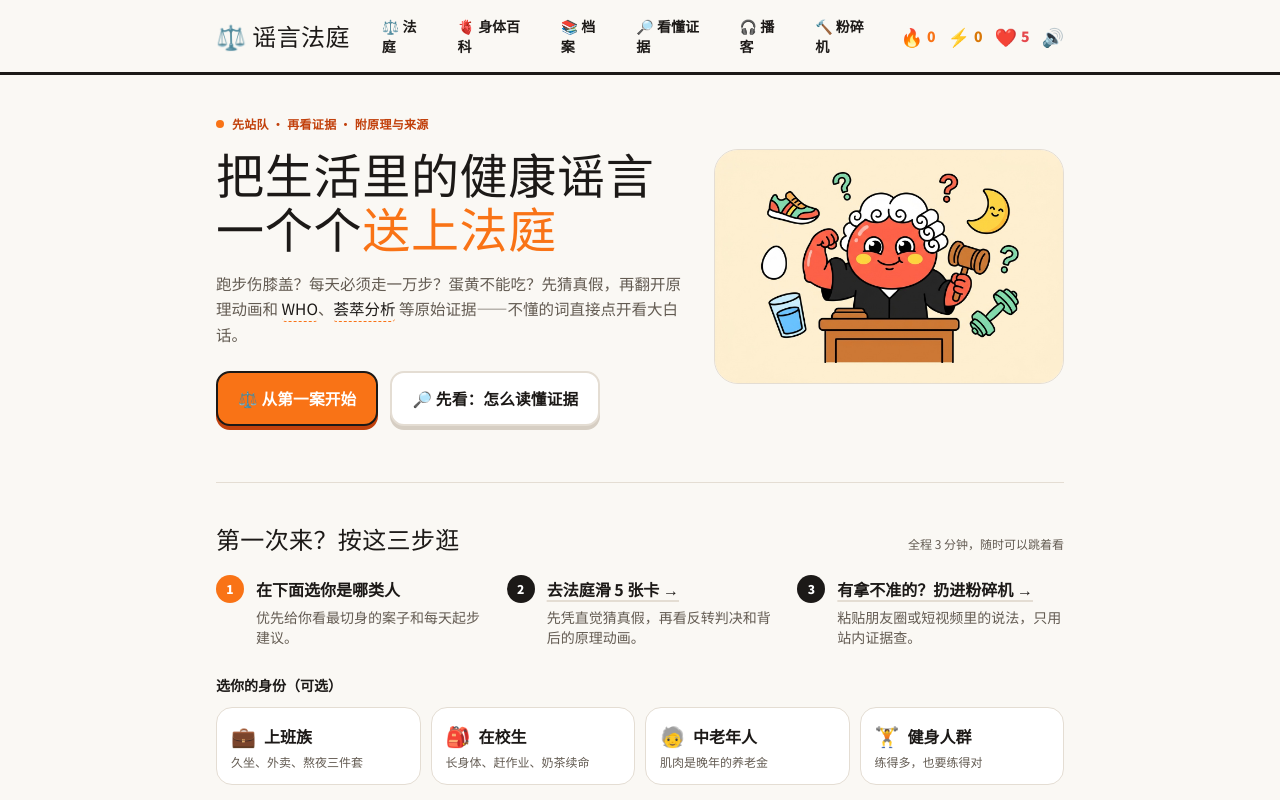
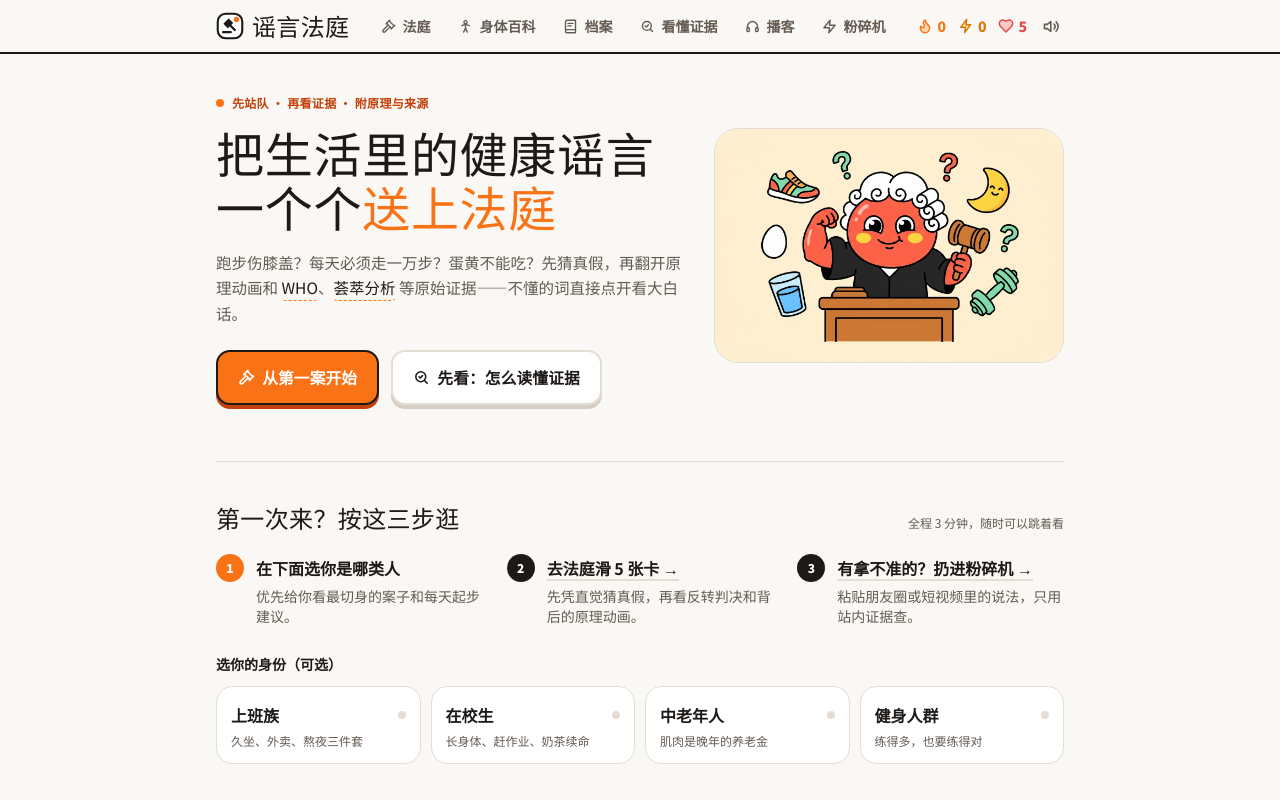
Before and after one commit to nuts-and-bytes/health-heystone, a Next.js app: page / in a window 1280 px wide. Shown: the top 800 px of the page. Built offline with nearby package versions, Linux system fonts and the light colour scheme; a small style sheet from the web is missing.

Commit message:
refactor: 去emoji AI味，顶栏/底栏/Logo与首页全面换为统一手绘墨线SVG图标

```diff
--- a/src/components/AudiencePicker.tsx
+++ b/src/components/AudiencePicker.tsx
@@ -23,9 +23,9 @@ export default function AudiencePicker({ compact = false }: { compact?: boolean
                 : "border-line bg-white hover:border-ink/40"
             }`}
           >
-            <div className="flex items-center gap-2">
-              <span className="text-xl">{a.emoji}</span>
+            <div className="flex items-center justify-between gap-2">
               <span className="font-bold text-ink">{a.label}</span>
+              <span className={`h-2 w-2 rounded-full ${active ? "bg-accent" : "bg-line"}`} />
             </div>
             <p className="mt-1 text-xs text-ink-soft">{a.tagline}</p>
           </button>
--- a/src/components/Home.tsx
+++ b/src/components/Home.tsx
@@ -9,6 +9,7 @@ import { useGame } from "@/lib/game";
 import { Term } from "./Term";
 import Mascot from "./Mascot";
 import AudiencePicker from "./AudiencePicker";
+import { IconEvidence, IconGavel } from "./Icons";
 
 function dailyCase() {
   const d = new Date();
@@ -47,10 +48,12 @@ export default function Home() {
           </p>
           <div className="mt-6 flex flex-wrap items-center gap-3">
             <Link href="/court" className="btn">
-              ⚖️ {done > 0 ? `继续审案（已审 ${done}/25）` : "从第一案开始"}
+              <IconGavel width={17} height={17} />
+              <span>{done > 0 ? `继续审案（已审 ${done}/25）` : "从第一案开始"}</span>
             </Link>
             <Link href="/guide" className="btn btn-white">
-              🔎 先看：怎么读懂证据
+              <IconEvidence width={17} height={17} />
+              <span>先看：怎么读懂证据</span>
             </Link>
           </div>
         </div>
@@ -154,21 +157,21 @@ export default function Home() {
         </div>
       </section>
 
-      {/* 4. 更多逛法：清爽三栏文字导航（告别彩虹大卡片墙） */}
+      {/* 4. 更多逛法：清爽三栏文字导航（告别彩虹大卡片墙与 emoji 堆砌） */}
       <section className="grid gap-6 border-t border-line pt-10 sm:grid-cols-3">
         <Link href="/body" className="group block">
-          <p className="text-xs font-bold text-accent-dark">按部位查</p>
-          <h3 className="font-display mt-1 text-2xl text-ink group-hover:text-accent-dark">🫀 身体地图 →</h3>
-          <p className="mt-1 text-sm text-ink-soft">点膝盖、肌肉、肠胃或大脑，直接看和那个部位有关的谣言。</p>
+          <p className="text-xs font-bold text-accent-dark">按部位与角色</p>
+          <h3 className="font-display mt-1 text-2xl text-ink group-hover:text-accent-dark">认识你的身体 →</h3>
+          <p className="mt-1 text-sm text-ink-soft">点膝盖、肌肉或看看肾上腺、胆固醇的小人动画科普。</p>
         </Link>
         <Link href="/advice" className="group block">
           <p className="text-xs font-bold text-accent-dark">照着做就行</p>
-          <h3 className="font-display mt-1 text-2xl text-ink group-hover:text-accent-dark">🃏 最低有效剂量 →</h3>
+          <h3 className="font-display mt-1 text-2xl text-ink group-hover:text-accent-dark">最低有效剂量 →</h3>
           <p className="mt-1 text-sm text-ink-soft">不用一步到位，翻面看每条权威建议背后的原因和出处。</p>
         </Link>
         <Link href="/quiz" className="group block">
           <p className="text-xs font-bold text-accent-dark">10 题挑战</p>
-          <h3 className="font-display mt-1 text-2xl text-ink group-hover:text-accent-dark">🏆 健康常识段位 →</h3>
+          <h3 className="font-display mt-1 text-2xl text-ink group-hover:text-accent-dark">健康常识段位 →</h3>
           <p className="mt-1 text-sm text-ink-soft">从「吃瓜群众」到「首席大法官」，测测你能识破几条。</p>
         </Link>
       </section>
@@ -177,7 +180,7 @@ export default function Home() {
       <section className="flex flex-col gap-4 border-t border-line pt-10 sm:flex-row sm:items-center sm:justify-between">
         <div className="max-w-xl">
           <p className="text-xs font-bold text-accent-dark">
-            🎧 灵感来源 · {ep.show} {ep.vol}
+            灵感来源 · {ep.show} {ep.vol}
           </p>
           <h2 className="font-display mt-1 text-2xl text-ink">{ep.title}</h2>
           <p className="mt-1 text-sm text-ink-soft">{ep.hook}</p>
--- /dev/null
+++ b/src/components/Icons.tsx
@@ -0,0 +1,141 @@
+import type { SVGProps } from "react";
+
+type P = SVGProps<SVGSVGElement>;
+
+const base = (p: P): P => ({
+  width: 18,
+  height: 18,
+  viewBox: "0 0 24 24",
+  fill: "none",
+  stroke: "currentColor",
+  strokeWidth: 2.2,
+  strokeLinecap: "round",
+  strokeLinejoin: "round",
+  "aria-hidden": true,
+  ...p,
+});
+
+/** 站点专属 Logo 徽章：手绘墨线法槌 + 唯一橙色重点圆点 */
+export function BrandMark(p: P) {
+  return (
+    <svg width={28} height={28} viewBox="0 0 32 32" fill="none" aria-hidden {...p}>
+      <rect x="2" y="2" width="28" height="28" rx="9" fill="#FFF" stroke="#1c1917" strokeWidth="2.4" />
+      {/* 橙色小圆点（小橙呼应） */}
+      <circle cx="23.5" cy="8.5" r="3" fill="#F97316" />
+      {/* 简洁法槌 */}
+      <path d="M9.5 13.5l5-5 4 4-5 5-4-4Z" fill="#1c1917" stroke="#1c1917" strokeWidth="1.8" strokeLinejoin="round" />
+      <path d="M15.5 14.5l6 6" stroke="#1c1917" strokeWidth="2.6" strokeLinecap="round" />
+      <path d="M8 23h9" stroke="#1c1917" strokeWidth="2.4" strokeLinecap="round" />
+    </svg>
+  );
+}
+
+export function IconGavel(p: P) {
+  return (
+    <svg {...base(p)}>
+      <path d="m14 13-7.5 7.5c-.83.83-2.17.83-3 0a2.12 2.12 0 0 1 0-3L11 10" />
+      <path d="m16 16 6-6" />
+      <path d="m8 8 6-6" />
+      <path d="m9 7 8 8" />
+      <path d="m21 11-8-8" />
+    </svg>
+  );
+}
+
+export function IconBody(p: P) {
+  return (
+    <svg {...base(p)}>
+      <circle cx="12" cy="5" r="2.5" />
+      <path d="M6 10.5c2-1 4-1.5 6-1.5s4 .5 6 1.5" />
+      <path d="M12 9v6" />
+      <path d="m9 21 3-6 3 6" />
+    </svg>
+  );
+}
+
+export function IconArchive(p: P) {
+  return (
+    <svg {...base(p)}>
+      <path d="M4 19.5v-15A2.5 2.5 0 0 1 6.5 2H19a1 1 0 0 1 1 1v18a1 1 0 0 1-1 1H6.5a1 1 0 0 1 0-5H20" />
+      <path d="M8 7h8" />
+      <path d="M8 11h5" />
+    </svg>
+  );
+}
+
+export function IconEvidence(p: P) {
+  return (
+    <svg {...base(p)}>
+      <circle cx="11" cy="11" r="7" />
+      <path d="m20 20-3.5-3.5" />
+      <path d="m8.5 11 1.7 1.7 3.3-3.4" />
+    </svg>
+  );
+}
+
+export function IconPodcast(p: P) {
+  return (
+    <svg {...base(p)}>
+      <path d="M4 14v-2a8 8 0 0 1 16 0v2" />
+      <rect x="3" y="14" width="4" height="6" rx="1.5" />
+      <rect x="17" y="14" width="4" height="6" rx="1.5" />
+    </svg>
+  );
+}
+
+export function IconSmash(p: P) {
+  return (
+    <svg {...base(p)}>
+      <path d="M13 2 3 14h9l-1 8 10-12h-9l1-8Z" />
+    </svg>
+  );
+}
+
+export function IconFlame(p: P) {
+  return (
+    <svg {...base(p)}>
+      <path d="M12 3q1 4 4 6.5t3 5.5a1 1 0 0 1-14 0 5 5 0 0 1 1-3 1 1 0 0 0 5 0c0-2-1.5-3-1.5-5q0-2 2.5-4" />
+    </svg>
+  );
+}
+
+export function IconBolt(p: P) {
+  return (
+    <svg {...base(p)}>
+      <path d="M13 2 4 14h7l-1 8 9-12h-7l1-8Z" />
+    </svg>
+  );
+}
+
+export function IconHeart(p: P) {
+  return (
+    <svg {...base(p)}>
+      <path d="M19 14c1.49-1.46 3-3.21 3-5.5A5.5 5.5 0 0 0 16.5 3c-1.76 0-3 .5-4.5 2-1.5-1.5-2.74-2-4.5-2A5.5 5.5 0 0 0 2 8.5c0 2.3 1.5 4.05 3 5.5l7 7Z" />
+    </svg>
+  );
+}
+
+export function IconVolume({ muted, ...p }: P & { muted: boolean }) {
+  return muted ? (
+    <svg {...base(p)}>
+      <path d="M11 5 6 9H2v6h4l5 4V5Z" />
+      <path d="m22 9-6 6" />
+      <path d="m16 9 6 6" />
+    </svg>
+  ) : (
+    <svg {...base(p)}>
+      <path d="M11 5 6 9H2v6h4l5 4V5Z" />
+      <path d="M15.5 8.5a5 5 0 0 1 0 7" />
+      <path d="M18.5 5.5a9 9 0 0 1 0 13" />
+    </svg>
+  );
+}
+
+export function IconArrowRight(p: P) {
+  return (
+    <svg {...base(p)}>
+      <path d="M5 12h14" />
+      <path d="m13 6 6 6-6 6" />
+    </svg>
+  );
+}
--- a/src/components/TopBar.tsx
+++ b/src/components/TopBar.tsx
@@ -5,35 +5,60 @@ import { usePathname } from "next/navigation";
 import { motion, AnimatePresence } from "motion/react";
 import { game, useGame } from "@/lib/game";
 import { getAudience } from "@/data/audiences";
+import {
+  BrandMark,
+  IconArchive,
+  IconBody,
+  IconBolt,
+  IconEvidence,
+  IconFlame,
+  IconGavel,
+  IconHeart,
+  IconPodcast,
+  IconSmash,
+  IconVolume,
+} from "./Icons";
 
 const NAV = [
-  { href: "/court", label: "法庭", emoji: "⚖️" },
-  { href: "/body", label: "身体百科", emoji: "🫀" },
-  { href: "/cases", label: "档案", emoji: "📚" },
-  { href: "/guide", label: "看懂证据", emoji: "🔎" },
-  { href: "/podcasts", label: "播客", emoji: "🎧" },
-  { href: "/smash", label: "粉碎机", emoji: "🔨" },
+  { href: "/court", label: "法庭", Icon: IconGavel },
+  { href: "/body", label: "身体百科", Icon: IconBody },
+  { href: "/cases", label: "档案", Icon: IconArchive },
+  { href: "/guide", label: "看懂证据", Icon: IconEvidence },
+  { href: "/podcasts", label: "播客", Icon: IconPodcast },
+  { href: "/smash", label: "粉碎机", Icon: IconSmash },
 ];
 
 const MOBILE_NAV = [
-  { href: "/court", label: "法庭", emoji: "⚖️" },
-  { href: "/body", label: "身体", emoji: "🫀" },
-  { href: "/cases", label: "档案", emoji: "📚" },
-  { href: "/guide", label: "证据", emoji: "🔎" },
-  { href: "/smash", label: "粉碎机", emoji: "🔨" },
+  { href: "/court", label: "法庭", Icon: IconGavel },
+  { href: "/body", label: "身体", Icon: IconBody },
+  { href: "/cases", label: "档案", Icon: IconArchive },
+  { href: "/guide", label: "证据", Icon: IconEvidence },
+  { href: "/smash", label: "粉碎机", Icon: IconSmash },
 ];
 
-function Stat({ icon, value, color, label }: { icon: string; value: number; color: string; label: string }) {
+function Stat({
+  Icon,
+  value,
+  color,
+  fill,
+  label,
+}: {
+  Icon: typeof IconFlame;
+  value: number;
+  color: string;
+  fill?: string;
+  label: string;
+}) {
   return (
-    <span className="flex items-center gap-1 font-black tabular-nums" style={{ color }} aria-label={label} title={label}>
-      <span className="text-lg">{icon}</span>
+    <span className="flex items-center gap-1 font-extrabold tabular-nums" style={{ color }} aria-label={label} title={label}>
+      <Icon width={16} height={16} fill={fill ?? "none"} />
       <AnimatePresence mode="popLayout">
         <motion.span
           key={value}
-          initial={{ y: -12, opacity: 0, scale: 1.35 }}
+          initial={{ y: -10, opacity: 0, scale: 1.25 }}
           animate={{ y: 0, opacity: 1, scale: 1 }}
-          exit={{ y: 12, opacity: 0 }}
-          transition={{ type: "spring", stiffness: 500, damping: 22 }}
+          exit={{ y: 10, opacity: 0 }}
+          transition={{ type: "spring", stiffness: 480, damping: 22 }}
         >
           {value}
         </motion.span>
@@ -49,25 +74,28 @@ export default function TopBar() {
 
   return (
     <>
-      <header className="sticky top-0 z-40 border-b-[3px] border-ink bg-cream/95 backdrop-blur">
+      <header className="sticky top-0 z-40 border-b-[2.5px] border-ink bg-cream/95 backdrop-blur">
         <div className="mx-auto flex max-w-4xl items-center gap-3 px-4 py-2.5 sm:px-6">
-          <Link href="/" className="font-display flex shrink-0 items-center gap-1.5 text-2xl leading-none text-ink">
-            <span className="animate-wiggle inline-block">⚖️</span>
-            <span>谣言法庭</span>
+          <Link href="/" className="group flex shrink-0 items-center gap-2 text-ink">
+            <BrandMark className="transition-transform group-hover:-rotate-6" />
+            <span className="font-display text-2xl leading-none">谣言法庭</span>
           </Link>
 
           <nav className="ml-2 hidden items-center gap-1 md:flex">
-            {NAV.map((n) => {
-              const active = path.startsWith(n.href);
+            {NAV.map(({ href, label, Icon }) => {
+              const active = path.startsWith(href);
               return (
                 <Link
-                  key={n.href}
-                  href={n.href}
-                  className={`rounded-xl border-2 px-2.5 py-1 text-sm font-bold transition ${
-                    active ? "border-ink bg-[#ffd23f] text-ink" : "border-transparent text-ink hover:border-ink hover:bg-white"
+                  key={href}
+                  href={href}
+                  className={`inline-flex items-center gap-1.5 rounded-xl border-2 px-2.5 py-1 text-sm font-bold transition ${
+                    active
+                      ? "border-ink bg-accent-soft text-accent-dark"
+                      : "border-transparent text-ink-soft hover:border-ink/20 hover:bg-white hover:text-ink"
                   }`}
                 >
-                  {n.emoji} {n.label}
+                  <Icon width={15} height={15} />
+                  <span>{label}</span>
                 </Link>
               );
             })}
@@ -77,36 +105,40 @@ export default function TopBar() {
             {aud && (
               <button
                 onClick={() => game.setAudience(null)}
-                className="hidden cursor-pointer rounded-full border-2 border-ink bg-white px-2 py-0.5 text-xs font-bold sm:inline-flex"
+                className="hidden cursor-pointer rounded-full border-2 border-ink bg-white px-2.5 py-0.5 text-xs font-bold text-ink transition hover:bg-accent-soft sm:inline-flex"
                 title="切换身份"
               >
-                {aud.emoji} {aud.label}
+                {aud.label}
               </button>
             )}
-            <Stat icon="🔥" value={g.streak} color="#f97316" label="连续天数" />
-            <Stat icon="⚡" value={g.xp} color="#d97706" label="经验值" />
-            <Stat icon="❤️" value={g.hearts} color="var(--red)" label="今日红心" />
-            <button onClick={() => game.toggleMute()} className="cursor-pointer text-lg" aria-label={g.muted ? "打开音效" : "关闭音效"}>
-              {g.muted ? "🔇" : "🔊"}
+            <Stat Icon={IconFlame} value={g.streak} color="#f97316" fill="#fed7aa" label="连续天数" />
+            <Stat Icon={IconBolt} value={g.xp} color="#d97706" fill="#fde68a" label="经验值" />
+            <Stat Icon={IconHeart} value={g.hearts} color="var(--red)" fill="#fecaca" label="今日红心" />
+            <button
+              onClick={() => game.toggleMute()}
+              className="cursor-pointer rounded-lg p-1 text-ink-soft transition hover:bg-white hover:text-ink"
+              aria-label={g.muted ? "打开音效" : "关闭音效"}
+            >
+              <IconVolume muted={g.muted} width={17} height={17} />
             </button>
           </div>
         </div>
       </header>
 
-      {/* mobile bottom nav — 恢复上一版的清晰黑边与黄底选中态 */}
-      <nav className="fixed inset-x-0 bottom-0 z-40 flex justify-around border-t-[3px] border-ink bg-white py-1.5 md:hidden">
-        {MOBILE_NAV.map((n) => {
-          const active = path.startsWith(n.href);
+      {/* mobile bottom nav：统一手绘线条图标，去 emoji 廉价感 */}
+      <nav className="fixed inset-x-0 bottom-0 z-40 flex justify-around border-t-[2.5px] border-ink bg-white py-1.5 md:hidden">
+        {MOBILE_NAV.map(({ href, label, Icon }) => {
+          const active = path.startsWith(href);
           return (
             <Link
-              key={n.href}
-              href={n.href}
-              className={`flex flex-col items-center rounded-xl px-2.5 py-0.5 text-[11px] font-bold ${
-                active ? "bg-[#ffd23f] text-ink" : "text-ink"
+              key={href}
+              href={href}
+              className={`flex flex-col items-center gap-0.5 rounded-xl px-3 py-1 text-[11px] font-bold transition ${
+                active ? "bg-accent-soft text-accent-dark" : "text-ink-soft hover:text-ink"
               }`}
             >
-              <span className="text-xl leading-tight">{n.emoji}</span>
-              {n.label}
+              <Icon width={19} height={19} />
+              <span>{label}</span>
             </Link>
           );
         })}
```
